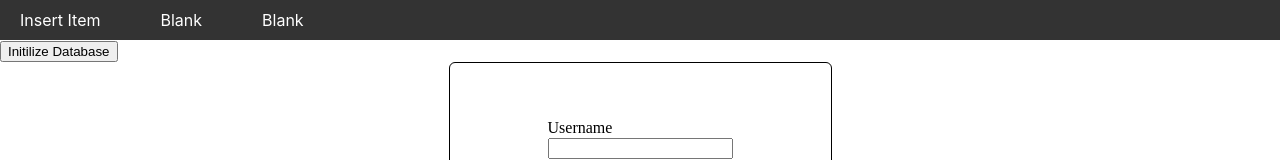
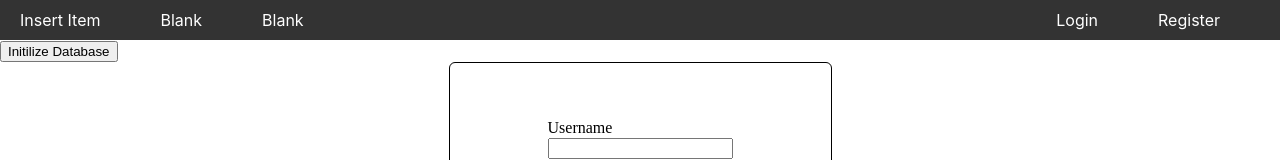
Before and after one commit to Gevork-Manukyan/comp440-client, a React (Create React App) app: page /login in a window 1280 px wide. Shown: the top 160 px of the page. Built offline with nearby package versions, Linux system fonts and the light colour scheme.

Commit message:
login logout finished

```diff
--- a/src/Components/App/App.js
+++ b/src/Components/App/App.js
@@ -37,7 +37,7 @@ function App() {
     <div className="App">
       <BrowserRouter>
 
-        <Navbar />
+        <Navbar authenticated={authenticated} setAuthenticated={setAuthenticated} />
         <InitButton />
 
         <Routes>
--- a/src/Components/Authentication/LoginPage/LoginPage.js
+++ b/src/Components/Authentication/LoginPage/LoginPage.js
@@ -69,7 +69,7 @@ export default function LoginPage({ setUser, setAuthenticated }) {
                 </div>
             </form>
             <div>
-                <Link to={"/"}>
+                <Link to={"/register"}>
                     <p>Need an account?</p>
                 </Link>
             </div>
--- a/src/Components/Navbar/Navbar.css
+++ b/src/Components/Navbar/Navbar.css
@@ -1,10 +1,16 @@
-.navbar {
+  .navbar {
     display: flex;
-    justify-content: start;
-    align-items: center;
+    flex-direction: row;
+    justify-content: space-between;
+
     background-color: #333;
     color: #fff;
     padding: 10px;
+  }
+
+  .item-section {
+    display: flex;
+    flex-direction: row;
   }
 
   .nav-item {
--- a/src/Components/Navbar/Navbar.js
+++ b/src/Components/Navbar/Navbar.js
@@ -1,13 +1,34 @@
 import { Link } from 'react-router-dom'
+import apiClient from '../../services/apiClient'
 import './Navbar.css'
 
-export default function Navbar() {
+export default function Navbar({ authenticated, setAuthenticated }) {
+    const handleLogout = () => {
+        apiClient.removeToken("token")
+        setAuthenticated(false)
+    }
+
     return (
         <div className="Navbar">
             <nav className="navbar">
-                <div className="nav-item"><Link to="/">Insert Item</Link></div>
-                <div className="nav-item"><Link to="/">Blank</Link></div>
-                <div className="nav-item"><Link to="/">Blank</Link></div>
+                <div className='item-section logged-in-items'>
+                    <div className="nav-item"><Link to="/">Insert Item</Link></div>
+                    <div className="nav-item"><Link to="/">Blank</Link></div>
+                    <div className="nav-item"><Link to="/">Blank</Link></div>
+                </div>
+                <div className='item-section auth-section'>
+                    {authenticated ?
+                        <div className='item-section logout-item'>
+                            <div className="nav-item" onClick={handleLogout}><Link to="/">Logout</Link></div>
+                        </div>
+                    :
+                        <div className='item-section login-register'>
+                            <div className="nav-item"><Link to="/login">Login</Link></div>
+                            <div className="nav-item"><Link to="/register">Register</Link></div>
+                        </div>
+                    }
+
+                </div>
             </nav>
         </div>
     )
--- a/src/services/apiClient.js
+++ b/src/services/apiClient.js
@@ -33,6 +33,10 @@ class ApiClient {
         localStorage.setItem(this.tokenName, this.token)
     }
 
+    removeToken(tokenName) {
+        localStorage.removeItem(tokenName)
+    }
+
     // Endpoints
 
     async fetchUserFromToken () {
```
